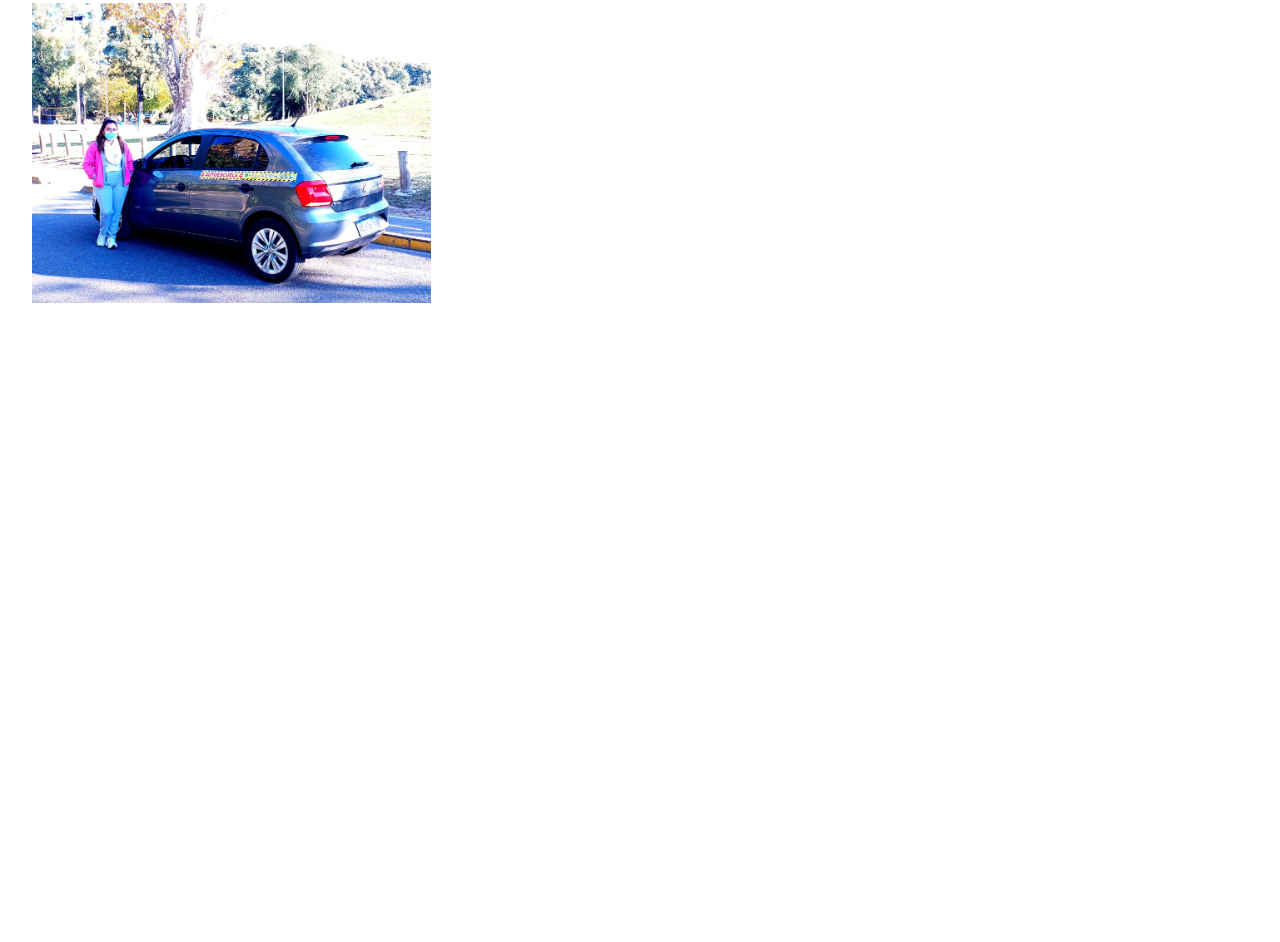
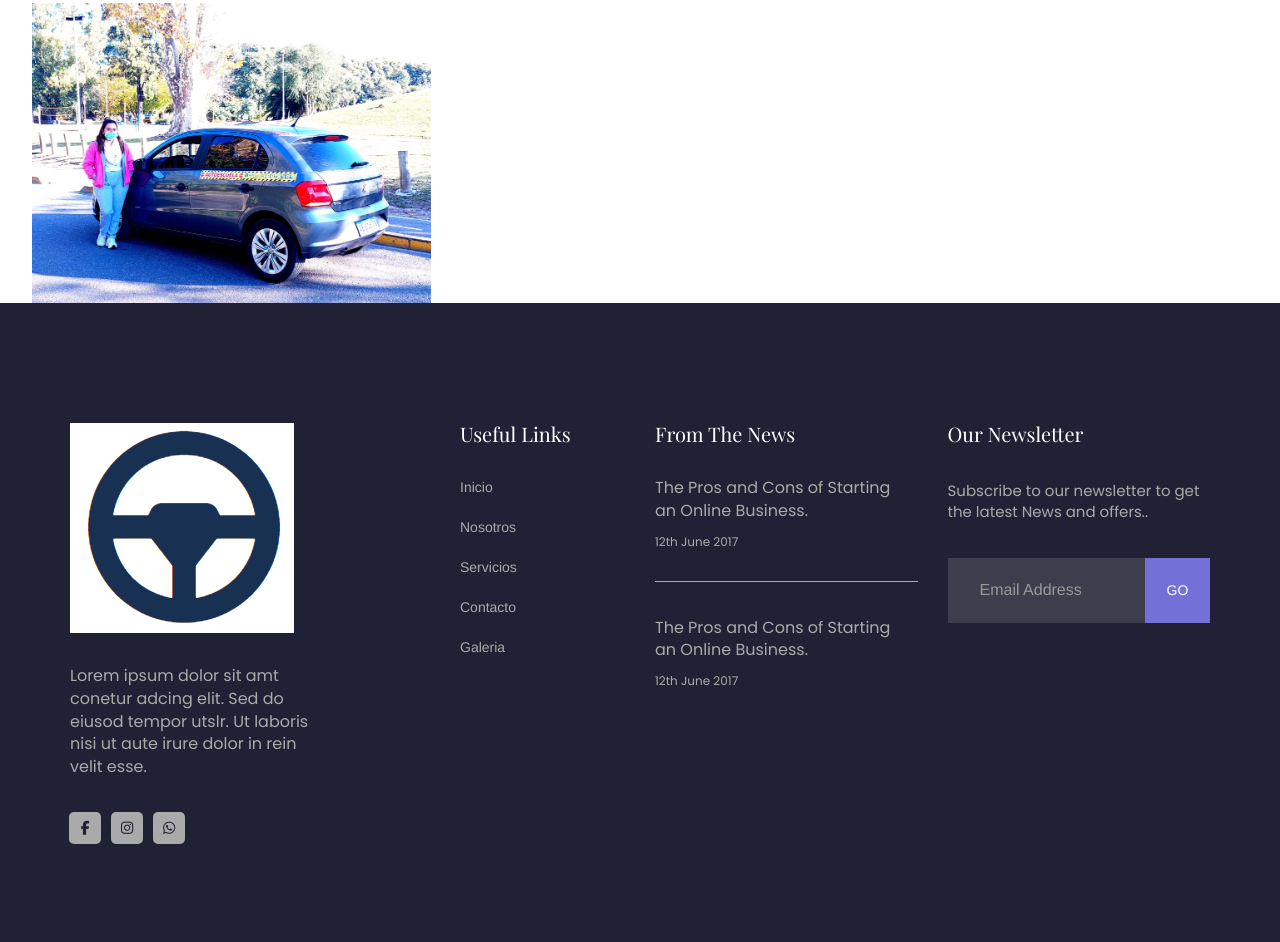
Before and after one commit to sddsergio/Autoescuela, a plain HTML site: page galeria.html in a window 1280 px wide. Shown: the part 1129-2071 px from the top of the page. Before the commit the page ends 1432 px from the top, so only its background shows below. Drawn offline with nearby package versions, Linux system fonts and the light colour scheme; a web font is replaced by a local one.

Commit message:
Footeer Galeria

```diff
--- a/galeria.html
+++ b/galeria.html
@@ -248,6 +248,98 @@
             <a href="#" class="close">X</a>
         </article>
 
+        <section class="hm-footer">
+			<div class="container">
+				<div class="hm-footer-details">
+					<div class="row">
+						<div class="col-md-4 col-sm-6 col-xs-12">
+							<div class="hm-footer-widget">
+								<div class="hm-foot-title ">
+									<div class="logo">
+										<a href="index.html">
+											<img src="assets/images/logo/logo.png" alt="logo" />
+										</a>
+									</div><!-- /.logo-->
+								</div><!--/.hm-foot-title-->
+								<div class="hm-foot-para">
+									<p>
+										Lorem ipsum dolor sit amt conetur adcing elit. Sed do eiusod tempor utslr. Ut laboris nisi ut aute irure dolor in rein velit esse.
+									</p>
+								</div><!--/.hm-foot-para-->
+								<div class="hm-foot-icon">
+									<ul>
+										<li><a href="#"><i class="fa fa-facebook" aria-hidden="true"></i></a></li><!--/li-->
+										<li><a href="#"><i class="fa fa-instagram" aria-hidden="true"></i></a></li><!--/li-->
+										<li><a href="#"><i class="fa fa-whatsapp" aria-hidden="true"></i></a></li><!--/li-->
+									</ul><!--/ul-->
+								</div><!--/.hm-foot-icon-->
+							</div><!--/.hm-footer-widget-->
+						</div><!--/.col-->
+						<div class=" col-md-2 col-sm-6 col-xs-12">
+							<div class="hm-footer-widget">
+								<div class="hm-foot-title">
+									<h4>Useful Links</h4>
+								</div><!--/.hm-foot-title-->
+								<div class="footer-menu ">
+									<ul class="">
+										<li><a href="index.html" >Inicio</a></li>
+										<li><a href="about.html">Nosotros</a></li>
+										<li><a href="services.html">Servicios</a></li>
+										<li><a href="contact.html">Contacto</a></li>
+										<li><a href="project.html">Galeria</a></li>
+									</ul>
+								</div><!-- /.footer-menu-->
+							</div><!--/.hm-footer-widget-->
+						</div><!--/.col-->
+							<div class=" col-md-3 col-sm-6 col-xs-12">
+								<div class="hm-footer-widget">
+									<div class="hm-foot-title">
+										<h4>from the news</h4>
+									</div><!--/.hm-foot-title-->
+									<div class="hm-para-news">
+										<a href="blog_single.html">
+											The Pros and Cons of Starting an Online Business.
+										</a>
+										<span>12th June 2017</span>
+									</div><!--/.hm-para-news-->
+									<div class="footer-line">
+										<div class="border-bottom"></div>
+									</div>
+									<div class="hm-para-news">
+										<a href="blog_single.html">
+											The Pros and Cons of Starting an Online Business.
+										</a>
+										<span>12th June 2017</span>
+									</div><!--/.hm-para-news-->
+								</div><!--/.hm-footer-widget-->
+							</div><!--/.col-->
+							<div class=" col-md-3 col-sm-6  col-xs-12">
+								<div class="hm-footer-widget">
+									<div class="hm-foot-title">
+										<h4> Our Newsletter</h4>
+									</div><!--/.hm-foot-title-->
+									<div class="hm-foot-para">
+										<p class="para-news">
+											Subscribe to our newsletter to get the latest News and offers..
+										</p>
+									</div><!--/.hm-foot-para-->
+									<div class="hm-foot-email">
+										<div class="foot-email-box">
+											<input type="text" class="form-control" placeholder="Email Address">
+										</div><!--/.foot-email-box-->
+										<div class="foot-email-subscribe">
+											<button type="button" >go</button>
+										</div><!--/.foot-email-icon-->
+									</div><!--/.hm-foot-email-->
+								</div><!--/.hm-footer-widget-->
+							</div><!--/.col-->
+					</div><!--/.row-->
+				</div><!--/.hm-footer-details-->
+			</div><!--/.container-->
+
+		</section><!--/.hm-footer-details-->
+		<!--hm-footer end-->
+
 
 
 
```
